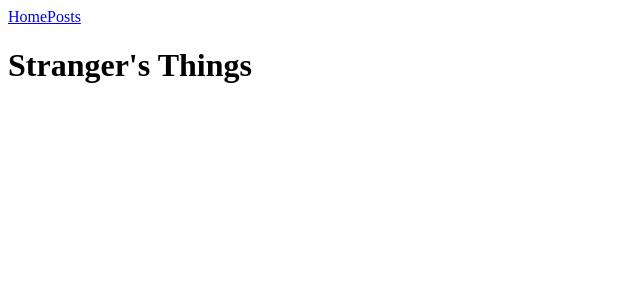
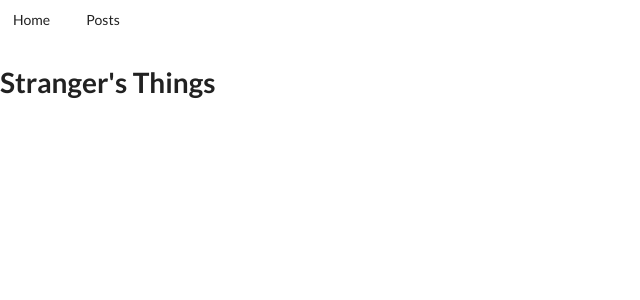
Before and after one commit to MShiers7/Strangers_Things-, a React (Create React App) app: page / in a window 1280 px wide. Shown: the top 300 px of the page, without its empty margins (0-640 px from the left). Built offline with nearby package versions, Linux system fonts and the light colour scheme; no server answers.

Commit message:
Linked semantic UI

```diff
--- a/public/index.html
+++ b/public/index.html
@@ -5,6 +5,11 @@
   <meta name="viewport" content="width=device-width, initial-scale=1.0">
   <title>Document</title>
   <link rel="stylesheet" href="style.css">
+  <link
+    async
+    rel="stylesheet"
+    href="https://cdn.jsdelivr.net/npm/semantic-ui@2/dist/semantic.min.css"
+  />
 </head>
 <body>
   <div id="app"></div>
--- a/src/App.js
+++ b/src/App.js
@@ -2,6 +2,7 @@
 import { Home, Posts } from "./components";
 import { Route, Switch, Link } from "react-router-dom";
 import { fetchPosts } from "./api/api";
+import "./App.css";
 
 const App = () => {
   const [posts, setPosts] = useState([]);
@@ -18,16 +19,20 @@
     getPosts();
   }, []);
   return (
-    <div>
-      <nav>
-        <Link to="/">Home</Link>
-        <Link to="/posts">Posts</Link>
+    <div className="container">
+      <nav className="ui secondary menu">
+        <Link className="item" to="/">
+          Home
+        </Link>
+        <Link className="item" to="/posts">
+          Posts
+        </Link>
       </nav>
       <Switch>
         <Route exact path="/">
           <Home />
         </Route>
-        <Route path="/posts">
+        <Route className="item" path="/posts">
           <Posts posts={posts} />
         </Route>
       </Switch>
--- a/src/components/Posts.js
+++ b/src/components/Posts.js
@@ -3,6 +3,7 @@
 const Posts = ({ posts }) => {
   return (
     <div>
+      <h1>Posts</h1>
       {posts.map((post) => {
         return <div>{post.title}</div>;
       })}
```
Also changed, not shown: src/App.css (added).
